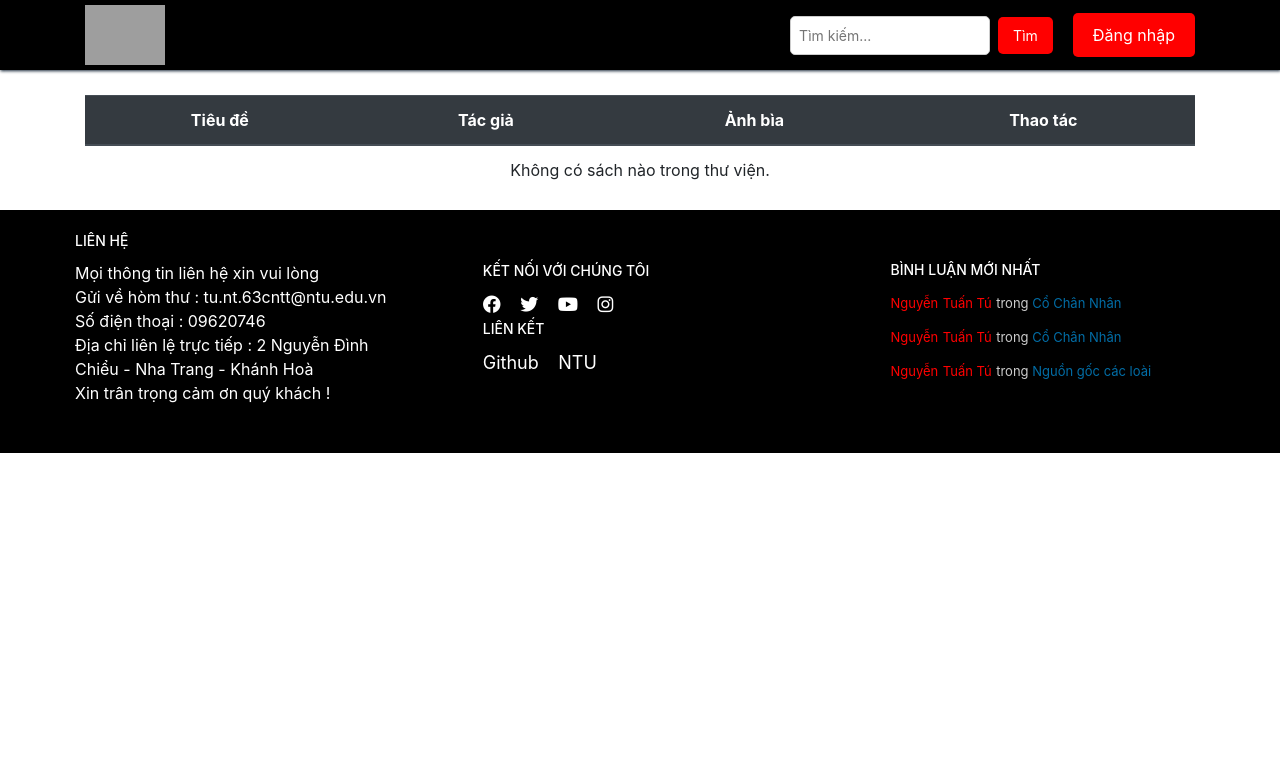
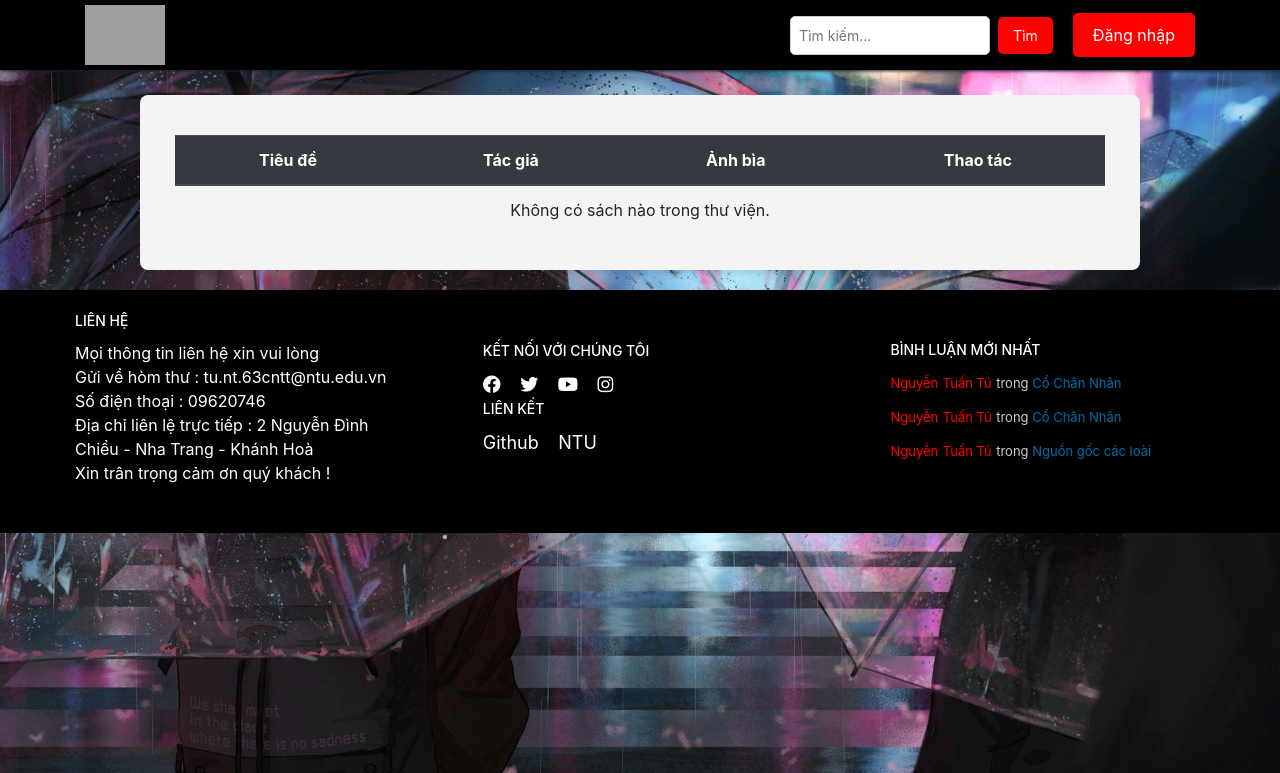
Before and after one commit to Hentsuna/BaiTapNhom, a PHP site: page /delbooks.php in a window 1280 px wide. Shown: the top 773 px of the page. Run offline with PHP 8.4, Linux system fonts and the light colour scheme; data comes from the database, SQL or seed files in the repository; data that the repository does not hold is empty; grey boxes are pictures that could not be loaded.

Commit message:
Update delbooks.css

```diff
--- a/ChiaSeSach/cssfolder/delbooks.css
+++ b/ChiaSeSach/cssfolder/delbooks.css
@@ -1,3 +1,27 @@
+
+body {
+    font-family: Arial, sans-serif;
+    margin: 0;
+    padding: 0;
+    background-color: #f9f9f9;
+    color: #333;
+    /* Ảnh */
+    background-image: url("../images/background/rain.jpg");
+    background-size: cover;
+    background-position: center;
+    background-repeat: no-repeat;
+    background-attachment: fixed;
+    background-color: #f4f4f4;
+}
+
+main {
+    margin: 20px auto;
+    padding: 20px;
+    max-width: 1000px;
+    border-radius: 8px;
+    box-shadow: 0 4px 6px rgba(0, 0, 0, 0.1);
+    background-color: #f4f4f4;
+}
 
 .table {
     max-width: 100%;
```
